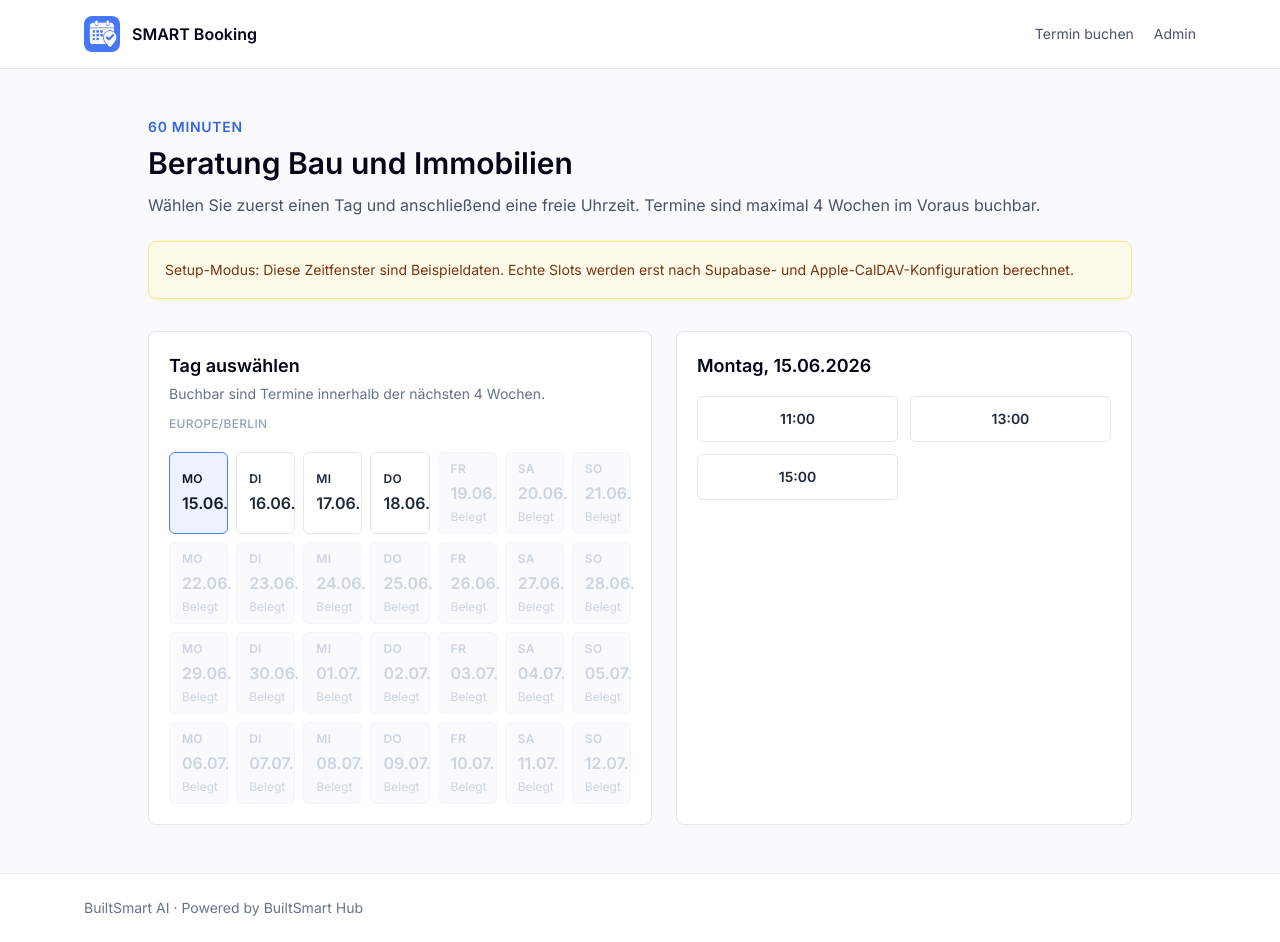
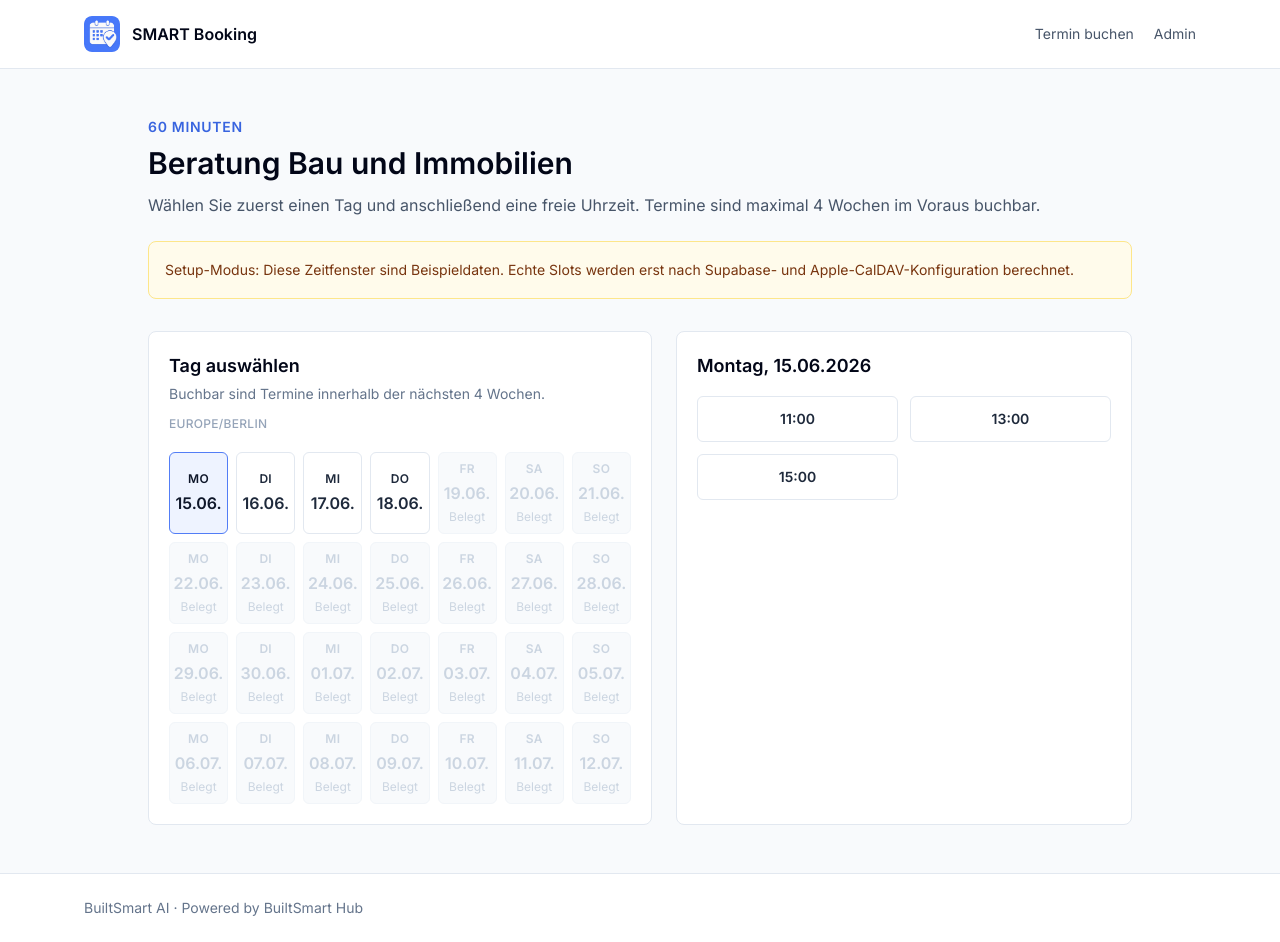
Before and after one commit to BM1964-25/SMART-Booking, a Next.js app: page /book/beratung-bau-immobilien in a window 1280 px wide. Built offline with nearby package versions, Linux system fonts and the light colour scheme; no server answers.

Commit message:
Center day picker labels

```diff
--- a/src/components/day-slot-picker.tsx
+++ b/src/components/day-slot-picker.tsx
@@ -61,7 +61,7 @@ export function DaySlotPicker({ bookingTypeSlug, days, groupedSlots }: DaySlotPi
                 type="button"
                 disabled={!hasSlots}
                 onClick={() => setSelectedDay(day)}
-                className={`min-h-16 rounded-md border px-3 py-2 text-left transition focus:outline-none focus:ring-2 focus:ring-brand-500 focus:ring-offset-2 ${
+                className={`flex min-h-16 flex-col items-center justify-center rounded-md border px-3 py-2 text-center transition focus:outline-none focus:ring-2 focus:ring-brand-500 focus:ring-offset-2 ${
                   isSelected
                     ? "border-brand-500 bg-brand-50 text-brand-800"
                     : hasSlots
```
